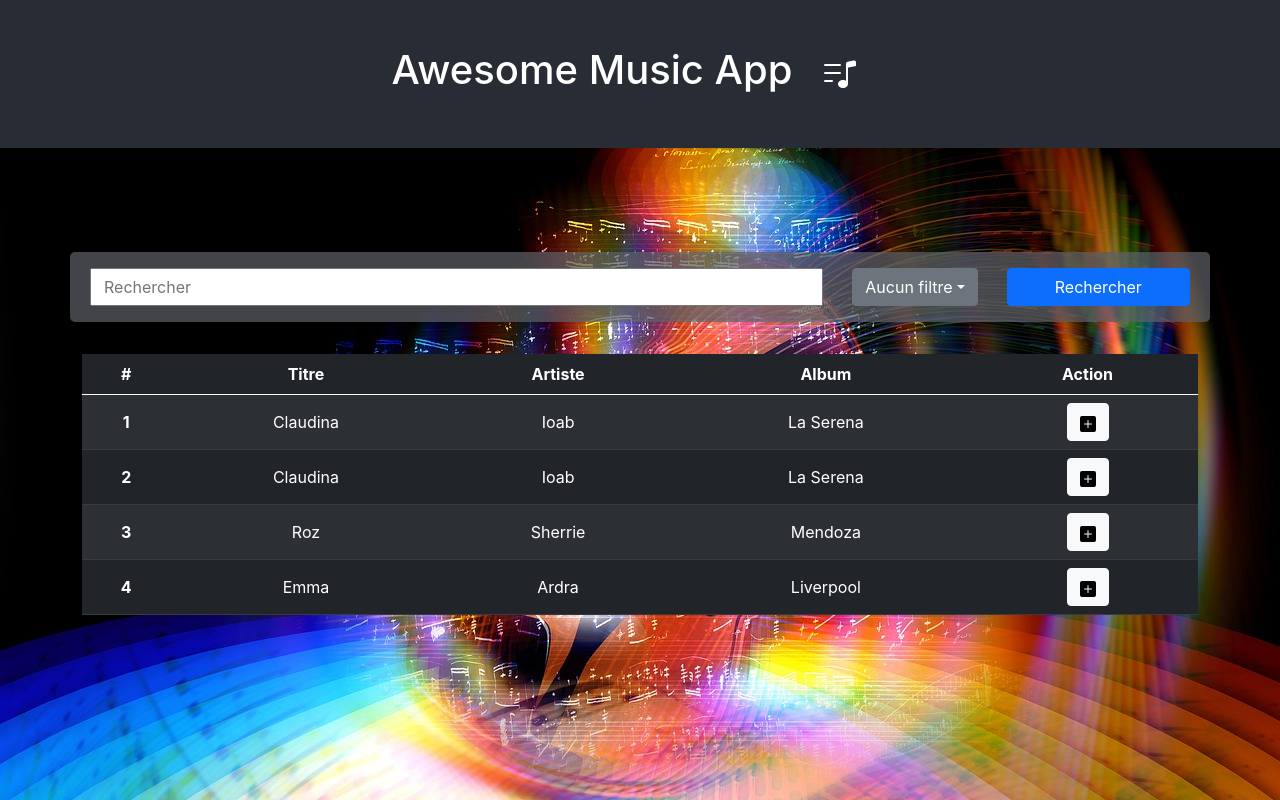
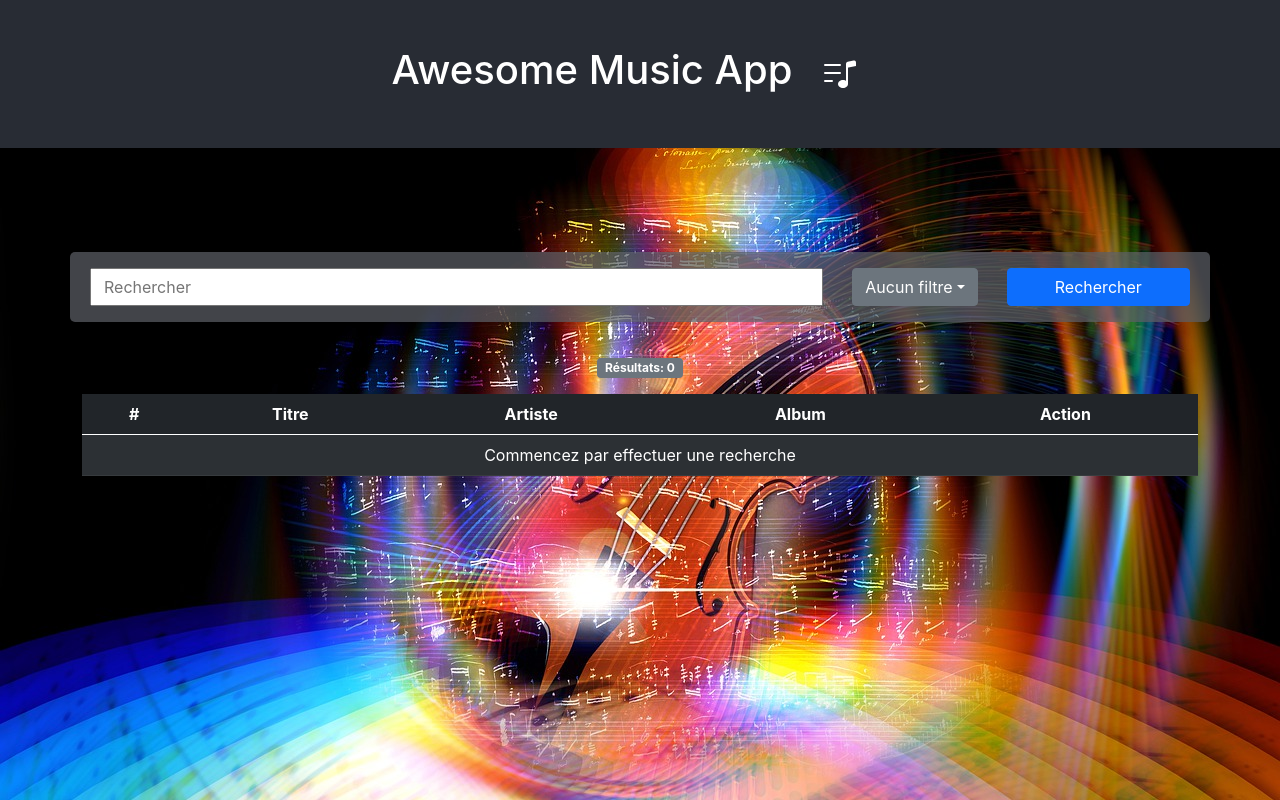
Before and after one commit to alexismolineau/ecfjs, a React (Create React App) app: page / in a window 1280 px wide. Built offline with nearby package versions, Linux system fonts and the light colour scheme.

Commit message:
enfin des requêtes propres, y'a plus qu'à modaliser

```diff
--- a/package.json
+++ b/package.json
@@ -9,7 +9,8 @@
     "react": "^17.0.1",
     "react-dom": "^17.0.1",
     "react-scripts": "4.0.2",
-    "web-vitals": "^1.1.0"
+    "web-vitals": "^1.1.0",
+    "xml-js": "^1.6.11"
   },
   "scripts": {
     "start": "react-scripts start",
--- a/src/App.js
+++ b/src/App.js
@@ -3,13 +3,20 @@ import './App.css';
 import SearchBar from './SearchBar/SearchBar';
 import Header from './Header/Header';
 import Results from './Results/Results';
+import Request from './Utils/Request';
+import { useState } from 'react';
 
 function App() {
+
+  const [searchResults, setSearchResults] = useState({});
+  const [firstRequestMade, setFirstRequestMade] = useState(false);
+
+
   return (
     <div className="App container-fluid">
       <Header />
-      <SearchBar />
-      <Results />
+      <SearchBar  request={Request} setSearchResults={setSearchResults}/>
+      <Results searchResults={searchResults}/>
     </div>
   );
 }
--- a/src/Results/Results.js
+++ b/src/Results/Results.js
@@ -14,9 +14,10 @@ const Results = props => {
 
     return(
         <div className="container">
+            <span className="badge bg-secondary mb-3">Résultats: {props.searchResults.count ? props.searchResults.count : 0}</span>
             <table className="table table-dark table-striped col-12 align-middle">
                 <ResultsHeader />
-                <ResultsBody handleDisplayModal={handleDisplayModal}/>
+                <ResultsBody handleDisplayModal={handleDisplayModal} searchResults={props.searchResults}/>
             </table>
             <Modal displayModal={displayModal} handleDisplayModal={handleDisplayModal} />
         </div>
--- a/src/Results/ResultsBody.js
+++ b/src/Results/ResultsBody.js
@@ -4,35 +4,29 @@ import ResultsBodyLine from './ResultsBodyLine';
 
 const ResultsBody = props => {
 
-    const fakeResults = [
-        {
-        "firstname": "Claudina",
-        "lastname": "Ioab",
-        "city": "La Serena"
-        },
-        {
-            "firstname": "Claudina",
-            "lastname": "Ioab",
-            "city": "La Serena"
-        },
-        {
-            "firstname": "Roz",
-            "lastname": "Sherrie",
-            "city": "Mendoza"
-        },
-        {
-            "firstname": "Emma",
-            "lastname": "Ardra",
-            "city": "Liverpool"
-        }
-    ]
+
+    console.log(props.searchResults)
+
 
     return(
         <tbody>
-            {fakeResults.map(
-                (result, index) => <ResultsBodyLine index={index + 1} titre={result.firstname} artiste={result.lastname} album={result.city} key={index} handleDisplayModal={props.handleDisplayModal}/>
-            )}
+            {
+            props.searchResults.recordings?
+                props.searchResults.recordings.length === 0 ?
+                <tr>
+                    <td colSpan="5">La recherche n'a retourné aucun résultat</td>
+                </tr>
+                :
+                props.searchResults.recordings.map(
+                    (result, index) => <ResultsBodyLine index={index + 1} titre={result.title ? result.title : '-'} artiste={result["artist-credit"] ? result["artist-credit"][0].artist.name : "-"} album={result.releases ? result.releases[0].title : '-'} key={index} handleDisplayModal={props.handleDisplayModal}/>
+                )
+            :
+            <tr>
+                <td colSpan="5">Commencez par effectuer une recherche</td>
+            </tr>
+            }
         </tbody>
+
     )
 
 }
--- a/src/SearchBar/SearchBar.js
+++ b/src/SearchBar/SearchBar.js
@@ -8,20 +8,54 @@ const SearchBar = props => {
 
     const [inputValue, setInputValue] = useState('');
     const [filterValue, setFilterValue] = useState('');
+    const [loading, setLoading] = useState(false);
+    const [error, setError] = useState(null);
+    const [offsetValue, setOffsetValue] = useState(0);
+
+    const requestApi = props.request()
 
     const handleSearchButtonClick = event => {
         event.preventDefault();
-        console.log("submit");
+        setLoading(true);
+        requestApi(inputValue, filterValue, offsetValue)
+            .then(
+                results => props.setSearchResults(results)
+            )
+            .then(
+                setLoading(false)
+            )
+            .catch(error => setError(error));
     }
+
+
 
     const getInputValue = value => {
         setInputValue(value);
     }
 
     const getDropdownValue = value => {
-        setFilterValue(value);
-        console.log(value);
-    }
+        let formatedValue = '';
+        switch(value){
+            case 'Artiste':
+                formatedValue = 'artistname';
+                break;
+            case 'Titre':
+                formatedValue = 'recording';
+                break;
+            case 'Album':
+                formatedValue = 'release';
+                break;
+            case 'Aucun Filtre':
+                formatedValue = 'all'
+                break;
+            default:
+                formatedValue = '';
+        }
+        setFilterValue(formatedValue);
+        console.log(formatedValue);
+        }
+
+
 
 
     return(
--- /dev/null
+++ b/src/Utils/Request.js
@@ -0,0 +1,25 @@
+import React from 'react';
+
+const Request = props => {
+
+    const MUSIC_BRAINZ_API = "https://musicbrainz.org/ws/2/recording/";
+    const COVER_ART_ARCHIVE_API = "http://coverartarchive.org/";
+
+
+
+    const requestByRecording = async (searchTerm, searchFilter, offset) => {
+        if(searchFilter === 'all' ){
+            console.log(searchFilter);
+        }
+        return await fetch(`${MUSIC_BRAINZ_API}?query=${searchFilter}:"${searchTerm}"&limit=100&offset=${offset}&fmt=json`)
+            .then(response => response.json())
+            .catch(error => console.log(error));
+    }
+
+    return(
+        requestByRecording
+    )
+
+}
+
+export default Request
```
Also changed, not shown: 1 other file (tests, documents, lock files or other folders).
